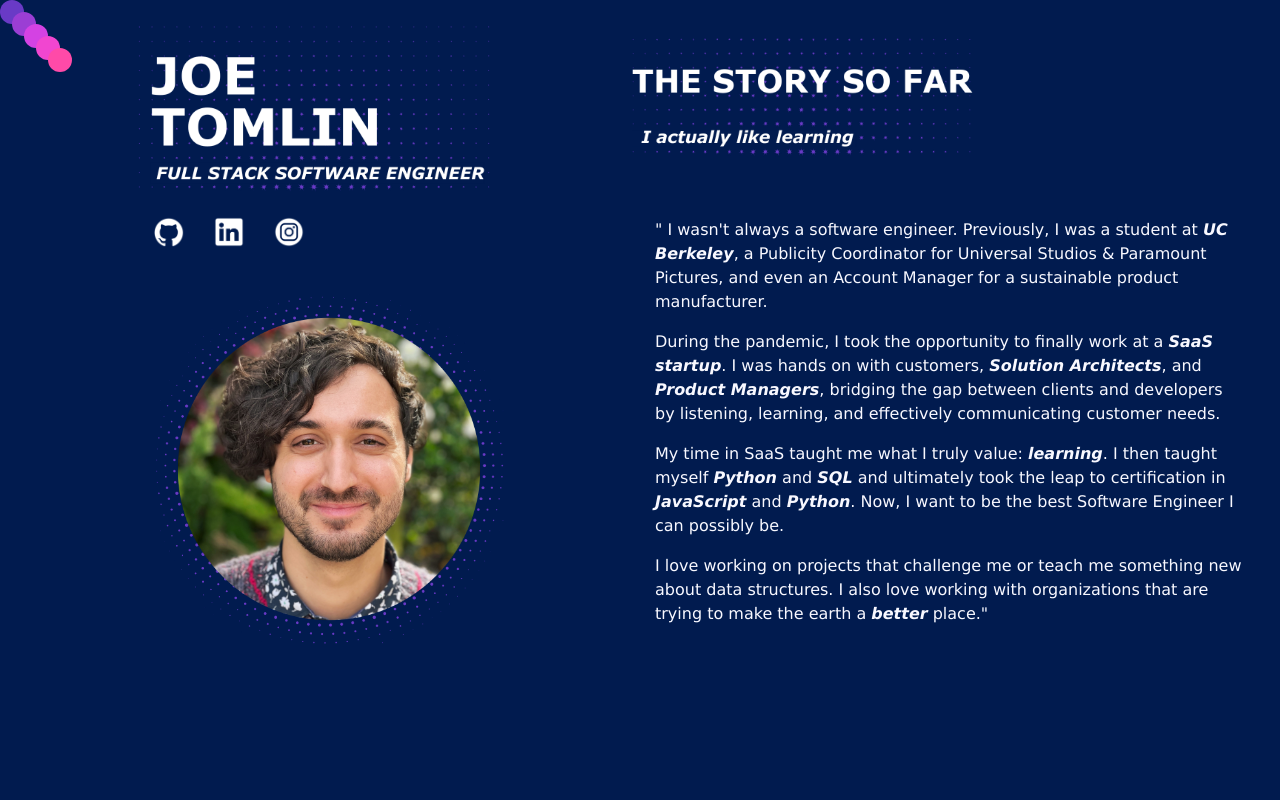
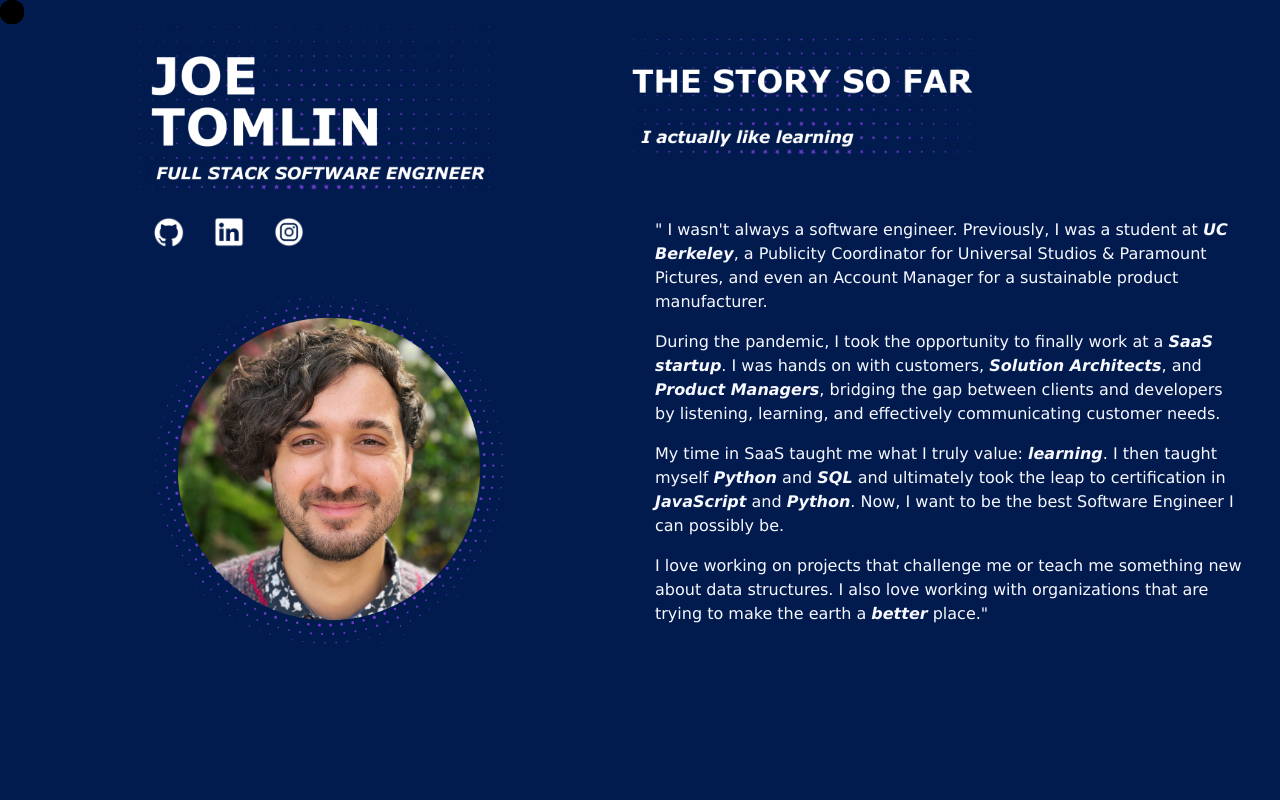
Before and after one commit to JoeTomlin/joesite, a React (Vite) app: page / in a window 1280 px wide. Shown: the top 800 px of the page. Built offline with nearby package versions, Linux system fonts and the light colour scheme.

Commit message:
make dots follow mouse

```diff
--- a/src/App.css
+++ b/src/App.css
@@ -3,7 +3,6 @@
   padding: 5rem;
   color: ghostwhite;
   font-family: "verdana", sans-serif;
-  cursor: url('src/images/Mouse_Dot.mp4');
 }
 
 .body {
@@ -11,15 +10,15 @@
 }
 
 .circle {
-  z-index: 10;
   height: 24px;
   width: 24px;
   border-radius: 24px;
-  background-color: #693ac6;
-  position: absolute;
+  background-color: black;
+  position: fixed;
   top: 0;
   left: 0;
   pointer-events: none;
+  z-index: 99999999;
 }
 
 .leftSide {
@@ -46,6 +45,15 @@
   text-decoration-line: none !important;
 }
 
+.Card {
+  margin-top: 30px;
+  padding: 15px;
+  border-radius: 10px 10px 10px 10px;
+  transition: background-color 0.2s, box-shadow 0.2s;
+  color: ghostwhite;
+  text-decoration-line: none !important;
+}
+
 .hovered {
   background-color: #693ac6;
   box-shadow: 4px 3px #f8f8ff;
--- a/src/App.jsx
+++ b/src/App.jsx
@@ -4,12 +4,62 @@ import About from './components/About'
 import Projects from './components/Projects'
 import WorkXP from './components/WorkXP'
 import Footer from './components/Footer'
-import React, { useEffect, useRef, useState } from 'react'
-import Dot from './components/Dot'
+import React, { useEffect, useState } from 'react'
+
 
 function App() {
   const [hoveredElement, setHoveredElement] = useState(null);
-  const [mousePosition, setMousePosition] = useState({ x: 0, y: 0 });
+  const coords = { x: 0, y: 0 };
+  const circles = document.querySelectorAll(".circle");
+
+  const colors = [
+    '#693ac6',
+    '#7f3ace',
+    '#963bd5',
+    '#af3cdd',
+    '#ca3de3',
+    '#e53fea',
+    '#f041de',
+    '#f544cd',
+    '#fa47bb',
+    '#ff4aa8'
+  ];
+
+  circles.forEach(function (circle, index) {
+    circle.x = 0;
+    circle.y = 0;
+    circle.style.backgroundColor = colors[index % colors.length];
+  });
+
+  window.addEventListener("mousemove", function(e){
+    coords.x = e.clientX;
+    coords.y = e.clientY;
+
+  });
+
+  function animateCircles() {
+
+    let x = coords.x;
+    let y = coords.y;
+
+    circles.forEach(function (circle, index) {
+      circle.style.left = x - 12 + "px";
+      circle.style.top = y - 12 + "px";
+
+      circle.style.scale = (circles.length - index) / circles.length;
+
+      circle.x = x;
+      circle.y = y;
+
+      const nextCircle = circles[index + 1] || circles[0];
+      x += (nextCircle.x - x) * 0.7;
+      y += (nextCircle.y - y) * 0.7;
+    });
+
+    requestAnimationFrame(animateCircles);
+  }
+
+  animateCircles();
 
   useEffect(() => {
     const observer = new IntersectionObserver((entries) => {
@@ -24,55 +74,41 @@ function App() {
     const hiddenElements = document.querySelectorAll('.hidden');
     hiddenElements.forEach((el) => observer.observe(el));
 
-    // const colors = ['#693ac6', '#9337c2', '#b436bd', '#d139b7', '#ea3fb0', '#ff4aa8'];
-    // background: linear-gradient(90deg, #693ac6, #9b3ed4, #d442e3, #f146d0, #ff4aa8);
-
-    //   const nextCircle = circles[index + 1] || circles[0];
-    //     x += (nextCircle.x - x) * 0.5;
-    //     y += (nextCircle.y - y) * 0.5;
-    //   });
-
     return () => {
       hiddenElements.forEach((el) => observer.unobserve(el));
       observer.disconnect();
     };
   }, []);
 
-
-  useEffect(() => {
-    const updateMousePosition = (e) => {
-      setMousePosition({ x: e.clientX, y: e.clientY });
-    };
-
-    window.addEventListener('mousemove', updateMousePosition);
-
-    return () => window.removeEventListener('mousemove', updateMousePosition);
-  }, []);
-
-  const handleMouseOver = (elementId) => {
-    setHoveredElement(elementId);
+  const handleMouseEnter = (elementClass) => {
+    setHoveredElement(elementClass);
   };
 
-  const handleMouseOut = () => {
+  const handleMouseLeave = () => {
     setHoveredElement(null);
   };
 
   return (
     <>
       <div>
-        <Dot x={mousePosition.x} y={mousePosition.y} color="#693ac6" />
-        <Dot x={mousePosition.x + 12} y={mousePosition.y + 12} color="#9b3ed4" />
-        <Dot x={mousePosition.x + 24} y={mousePosition.y + 24} color="#d442e3" />
-        <Dot x={mousePosition.x + 36} y={mousePosition.y + 36} color="#f146d0" />
-        <Dot x={mousePosition.x + 48} y={mousePosition.y + 48} color="#ff4aa8" />
+        <div className='circle'></div>
+        <div className='circle'></div>
+        <div className='circle'></div>
+        <div className='circle'></div>
+        <div className='circle'></div>
+        <div className='circle'></div>
+        <div className='circle'></div>
+        <div className='circle'></div>
+        <div className='circle'></div>
+        <div className='circle'></div>
         <div className='body'>
           <div className='leftSide'>
             <Left />
           </div>
           <div className='rightSide'>
             <About className='about' />
-            <Projects className='projects' handleMouseOver={handleMouseOver} handleMouseOut={handleMouseOut} hoveredElement={hoveredElement} />
-            <WorkXP className='workXP' handleMouseOver={handleMouseOver} handleMouseOut={handleMouseOut} hoveredElement={hoveredElement} />
+            <Projects className='projects' handleMouseEnter={handleMouseEnter} handleMouseLeave={handleMouseLeave} hoveredElement={hoveredElement} />
+            <WorkXP className='workXP' handleMouseEnter={handleMouseEnter} handleMouseLeave={handleMouseLeave} hoveredElement={hoveredElement} />
             <Footer />
           </div>
         </div>
--- a/src/components/Dot.jsx
+++ b/src/components/Dot.jsx
@@ -1,19 +1,19 @@
-import React from 'react';
+// import React from 'react';
 
-const Dot = ({ x, y, color }) => {
-    const dotStyle = {
-        position: 'fixed',
-        left: `${x}px`,
-        top: `${y}px`,
-        width: '24px',
-        height: '24px',
-        borderRadius: '24px',
-        backgroundColor: color,
-        pointerEvents: null,
-        zIndex: '10',
-    };
+// const Dot = ({ x, y, color }) => {
+//     const dotStyle = {
+//         position: 'fixed',
+//         left: `${x}px`,
+//         top: `${y}px`,
+//         width: '24px',
+//         height: '24px',
+//         borderRadius: '24px',
+//         backgroundColor: color,
+//         pointerEvents: null,
+//         zIndex: '10',
+//     };
 
-    return <div style={dotStyle}></div>;
-};
+//     return <div style={dotStyle}></div>;
+// };
 
-export default Dot;
+// export default Dot;
--- a/src/components/Projects.css
+++ b/src/components/Projects.css
@@ -8,15 +8,6 @@
     margin-left: -40px;
     width: 400px;
     z-index: 1;
-}
-
-.projectCard {
-    margin-top: 30px;
-    padding: 15px;
-    border-radius: 10px 10px 10px 10px;
-    transition: background-color 0.3s, box-shadow 0.3s;
-    color: ghostwhite;
-    text-decoration-line: none !important;
 }
 
 .tools {
--- a/src/components/Projects.jsx
+++ b/src/components/Projects.jsx
@@ -1,13 +1,13 @@
 import React from 'react';
 import "./Projects.css";
 
-const Projects = ({ handleMouseOver, handleMouseOut, hoveredElement }) => {
+const Projects = ({ handleMouseEnter, handleMouseLeave, hoveredElement }) => {
 
     return (
         <div className='projects'>
             <img className='projectDot' src="src/images/Projects_Dot.png" alt="Projects Header" />
-            <a style={{textDecoration: 'none'}} href="https://github.com/CloudedEevee/PokeShelter" target='_blank'>
-                <div className={hoveredElement === 'pokeshelter' ? 'projectCard hovered' : 'projectCard'} onMouseOver={() => handleMouseOver('pokeshelter')} onMouseOut={handleMouseOut}>
+            <a style={{textDecoration: 'none'}} href="https://github.com/CloudedEevee/PokeShelter" target='_blank' className='pokeshelter'>
+                <div className={hoveredElement === 'pokeshelter' ? 'Card hovered' : 'Card'} onMouseEnter={() => handleMouseEnter('pokeshelter')} onMouseLeave={handleMouseLeave}>
                     <h3>POKESHELTER</h3>
                     <p>A collaborative project that pulls from PokeAPI to allow users to "adopt" pokemon. One of the biggest challenges I overcame on this project was learning to how take arrays from multiple API requests and store them as objects.</p>
                     <div className='tools'>
@@ -25,7 +25,7 @@ const Projects = ({ handleMouseOver, handleMouseOut, hoveredElement }) => {
                 </div>
             </a>
             <a style={{textDecoration: 'none'}} href="https://github.com/JoeTomlin/EnSave" target='_blank'>
-                <div className={hoveredElement === 'ensave' ? 'projectCard hovered' : 'projectCard'} onMouseOver={() => handleMouseOver('ensave')} onMouseOut={handleMouseOut}>
+                <div className={hoveredElement === 'ensave' ? 'Card hovered' : 'Card'} onMouseEnter={() => handleMouseEnter('ensave')} onMouseLeave={handleMouseLeave}>
                     <h3>ENSAVE</h3>
                     <p>An app designed for homeowners to keep track of their home renovation projects. I learned how different frameworks have varying strengths and weaknesses. I plan to add a data scraping element to this in a future iteration that utilizes MERN.</p>
                     <div className='tools'>
--- a/src/components/WorkXP.css
+++ b/src/components/WorkXP.css
@@ -9,13 +9,6 @@
     width: 400px;
     height: min-content;
     z-index: 1;
-}
-
-.xpCard {
-    margin-top: 30px;
-    padding: 15px;
-    border-radius: 10px 10px 10px 10px;
-    color: ghostwhite;
 }
 
 .header {
--- a/src/components/WorkXP.jsx
+++ b/src/components/WorkXP.jsx
@@ -1,13 +1,13 @@
 import React from 'react';
 import "./WorkXP.css";
 
-const WorkXP = ({ handleMouseOver, handleMouseOut, hoveredElement }) => {
+const WorkXP = ({ handleMouseEnter, handleMouseLeave, hoveredElement }) => {
 
     return (
         <div>
             <img className='xpDot' src="src/images/XP_Dot.png" alt="Work XP Header" />
             <a style={{textDecoration: 'none'}} href="https://www.deputy.com/" target='_blank'>
-                <div className={hoveredElement === 'deputy' ? 'projectCard hovered' : 'projectCard'} onMouseOver={() => handleMouseOver('deputy')} onMouseOut={handleMouseOut}>
+                <div className={hoveredElement === 'deputy' ? 'Card hovered' : 'Card'} onMouseEnter={() => handleMouseEnter('deputy')} onMouseLeave={handleMouseLeave}>
                     <div className='header'>
                         <div>
                             <h3>ACCOUNT MANAGER</h3>
@@ -19,7 +19,7 @@ const WorkXP = ({ handleMouseOver, handleMouseOut, hoveredElement }) => {
                 </div>
             </a>
             <a style={{textDecoration: 'none'}} href="https://www.getque.com/" target='_blank'>
-                <div className={hoveredElement === 'queFactory' ? 'projectCard hovered' : 'projectCard'} onMouseOver={() => handleMouseOver('queFactory')} onMouseOut={handleMouseOut}>
+                <div className={hoveredElement === 'queFactory' ? 'Card hovered' : 'Card'} onMouseEnter={() => handleMouseEnter('queFactory')} onMouseLeave={handleMouseLeave}>
                     <div className='header'>
                         <div>
                             <h3>ACCOUNT MANAGER</h3>
@@ -31,7 +31,7 @@ const WorkXP = ({ handleMouseOver, handleMouseOut, hoveredElement }) => {
                 </div>
             </a>
             <a style={{textDecoration: 'none'}} href="https://alliedglobalmarketing.com/#clients" target='_blank'>
-                <div className={hoveredElement === 'allied' ? 'projectCard hovered' : 'projectCard'} onMouseOver={() => handleMouseOver('allied')} onMouseOut={handleMouseOut}>
+                <div className={hoveredElement === 'allied' ? 'Card hovered' : 'Card'} onMouseEnter={() => handleMouseEnter('allied')} onMouseLeave={handleMouseLeave}>
                     <div className='header'>
                         <div>
                             <h3>PUBLICITY COORDINATOR</h3>
```
